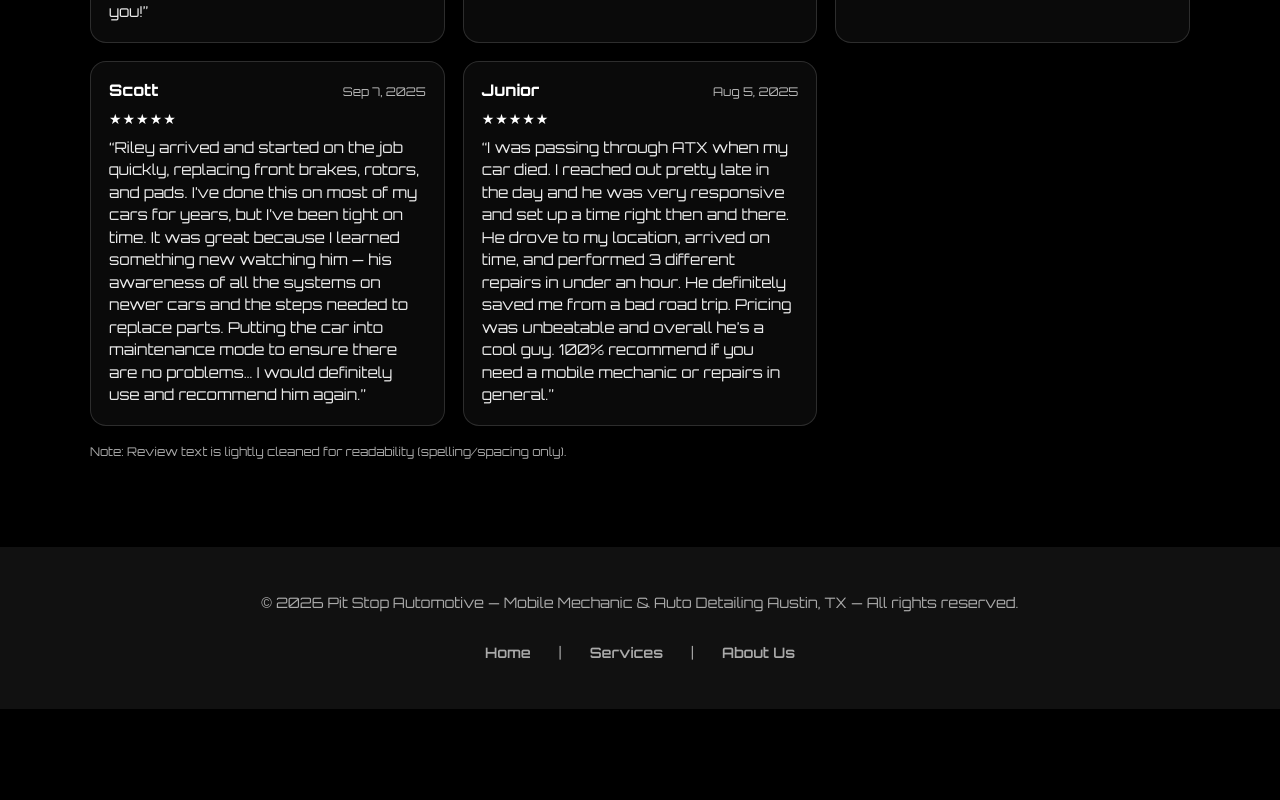
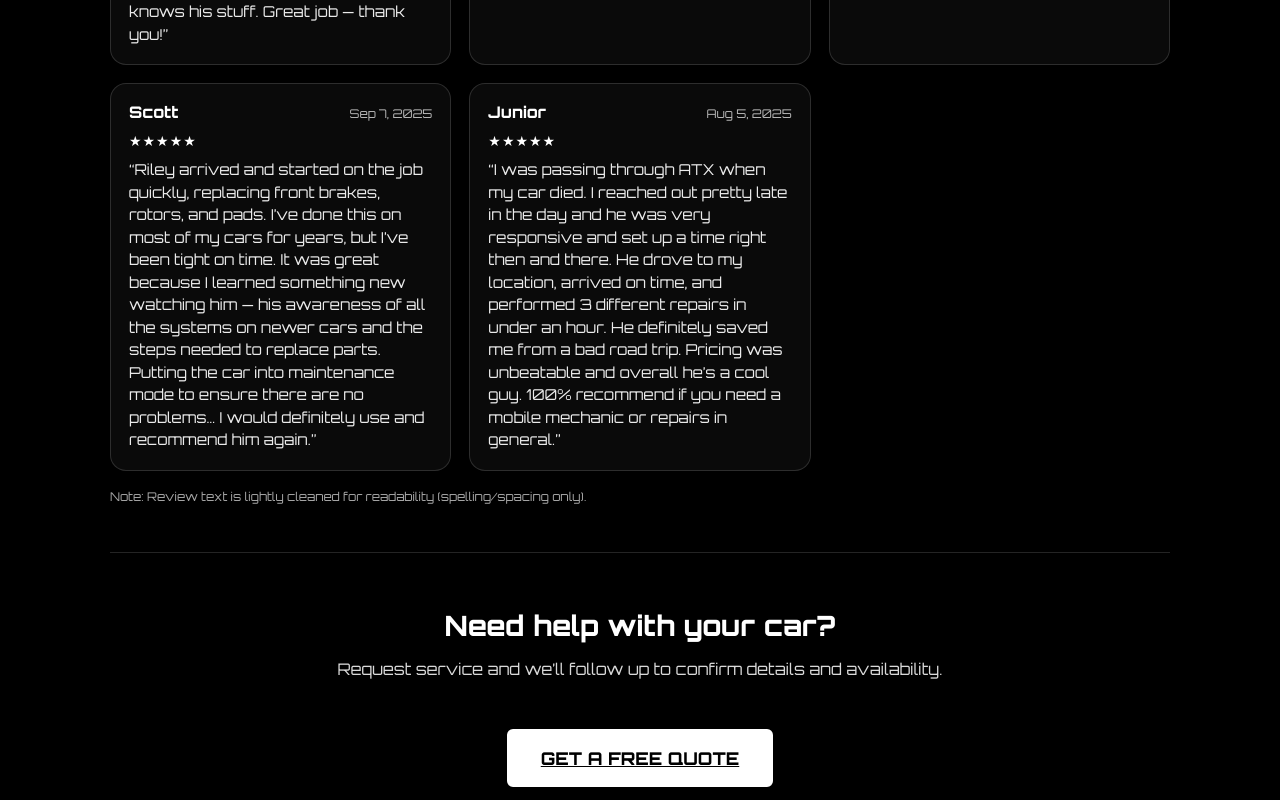
Before and after one commit to rileyjayala41/pitstop-next, a Next.js app: page /reviews in a window 1280 px wide. Shown: the part 1260-2060 px from the top of the page. Before the commit the page ends 1969 px from the top, so only its background shows below. Built offline with nearby package versions, Linux system fonts and the light colour scheme.

Commit message:
UI cleanup and layout consistency# with '#' will be ignored, and an empty message aborts the commit.

```diff
--- a/app/globals.css
+++ b/app/globals.css
@@ -2,4 +2,23 @@ html,
 body {
   margin: 0;
   padding: 0;
+  width: 100%;
+  max-width: 100%;
+  overflow-x: hidden;
 }
+
+/* Prevent padding/borders from causing overflow */
+*,
+*::before,
+*::after {
+  box-sizing: border-box;
+}
+
+/* Ensure media never exceeds viewport width */
+img,
+svg,
+video,
+canvas {
+  max-width: 100%;
+  height: auto;
+}
--- a/app/layout.tsx
+++ b/app/layout.tsx
@@ -2,6 +2,7 @@ import type { Metadata } from "next";
 import "./globals.css";
 import SiteHeader from "@/components/SiteHeader";
 import SiteFooter from "@/components/SiteFooter";
+
 
 export const metadata: Metadata = {
   title: "Mobile Mechanic & Auto Detailing Austin TX | Pit Stop Automotive",
@@ -28,7 +29,9 @@ export default function RootLayout({
         />
 
         {/* Your original CSS file */}
-        <link rel="stylesheet" href="/styles/style.css" />
+        <link rel="stylesheet" href="/styles/style.css?v=1" />
+
+
 
         <meta name="theme-color" content="#000000" />
       </head>
--- a/app/reviews/page.tsx
+++ b/app/reviews/page.tsx
@@ -137,6 +137,30 @@ export default function ReviewsPage() {
           Note: Review text is lightly cleaned for readability (spelling/spacing only).
         </p>
       </section>
+
+      {/* Stage 1 – Local Trust: Reviews Page CTA (Upgrade 4) */}
+      <section
+        style={{
+          marginTop: 48,
+          paddingTop: 32,
+          borderTop: "1px solid rgba(255,255,255,0.14)",
+          textAlign: "center",
+        }}
+      >
+        <h2 style={{ fontSize: 28, fontWeight: 800, marginBottom: 10 }}>
+          Need help with your car?
+        </h2>
+        <p style={{ fontSize: 16, opacity: 0.85, marginBottom: 18 }}>
+          Request service and we’ll follow up to confirm details and availability.
+        </p>
+        <a
+          href="/#quote-form"
+          className="quote-btn"
+          style={{ display: "inline-block" }}
+        >
+          Get a Free Quote
+        </a>
+      </section>
     </main>
   );
 }
--- a/public/styles/style.css
+++ b/public/styles/style.css
@@ -1,3 +1,5 @@
+/* PROOF-STYLE-999 */
+
 
 body {
   margin: 0;
@@ -5,6 +7,8 @@ body {
   background-color: #000;
   color: #fff;
 }
+
+.container { outline: 4px solid red; }
 
 .container {
   max-width: 650px;
@@ -65,20 +69,34 @@ header > * {
   height: auto;
 }
 
+/* --- NAV FIX (mobile-safe) --- */
 nav {
-  text-align: center;
+  display: flex;
+  justify-content: center;
+  flex-wrap: wrap;
+  gap: 18px;
   background-color: #111;
   padding: 1rem;
   position: sticky;
   top: 0;
   z-index: 999;
+  width: 100%;
+  box-sizing: border-box;
 }
 
 nav a {
-  margin: 0 1.5rem;
+  margin: 0; /* FIXED: removed invalid 25%rem */
   color: white;
   text-decoration: none;
   font-weight: 600;
+  white-space: nowrap;
+}
+
+/* Tighter spacing on small screens */
+@media (max-width: 420px) {
+  nav {
+    gap: 12px;
+  }
 }
 
 main {
```
Also changed, not shown: app/page.tsx (+41 -13 lines).
